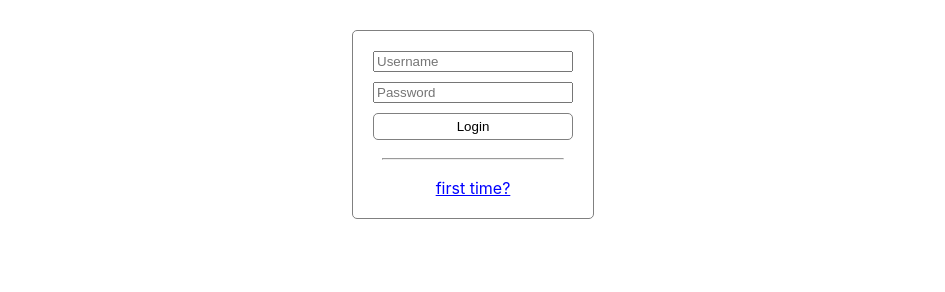
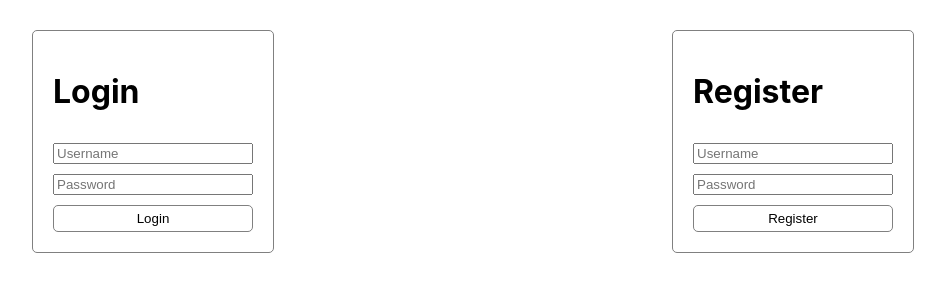
Before and after one commit to blackwolf449/simple-chat, a website: page public/index.html in a window 1280 px wide. Shown: the whole page, without its empty margins (167-1112 px from the left). Drawn offline with nearby package versions, Linux system fonts and the light colour scheme; no server answers.

Commit message:
register form

```diff
--- a/public/index.html
+++ b/public/index.html
@@ -56,7 +56,8 @@
             .hide {
                 display: none;
             }
-            .login-form {
+            .login-form,
+            .register-form {
                 width: 200px;
                 display: flex;
                 flex-direction: column;
@@ -67,24 +68,13 @@
                 margin-top: 30px;
                 border-radius: 5px;
             }
-            .login-form > hr {
-                width: 90%;
-            }
-            .login-form > button {
+            .login-form > button,
+            .register-form > button {
                 border: 1px solid gray;
                 background-color: white;
                 border-radius: 5px;
                 cursor: pointer;
                 padding: 5px;
-            }
-            .login-form > a {
-                text-decoration: underline;
-                color: blue;
-                margin: 0 auto;
-                cursor: pointer;
-            }
-            .login-form:hover {
-                color: rgb(0, 26, 255);
             }
             .loading {
                 width: 10px;
@@ -105,18 +95,34 @@
                     rotate: 180deg;
                 }
             }
+            .container {
+                display: flex;
+                flex-wrap: wrap;
+                align-items: center;
+                justify-content: center;
+            }
         </style>
     </head>
     <body>
+        <div class="container">
             <div class="login-form">
+                <h1>Login</h1>
                 <input type="text" name="username" placeholder="Username" />
                 <input type="password" name="password" placeholder="Password" />
                 <button class="auth">
-                <div class=""></div>
+                    <div></div>
                     <span>Login</span>
                 </button>
-            <hr />
-            <a class="register"> first time? </a>
+            </div>
+            <div class="register-form">
+                <h1>Register</h1>
+                <input type="text" name="username" placeholder="Username" />
+                <input type="password" name="password" placeholder="Password" />
+                <button class="reg">
+                    <div></div>
+                    <span>Register</span>
+                </button>
+            </div>
         </div>
     </body>
     <script src="/socket.io/socket.io.js"></script>
```
Lines whose indentation alone changed are shown as unchanged.
